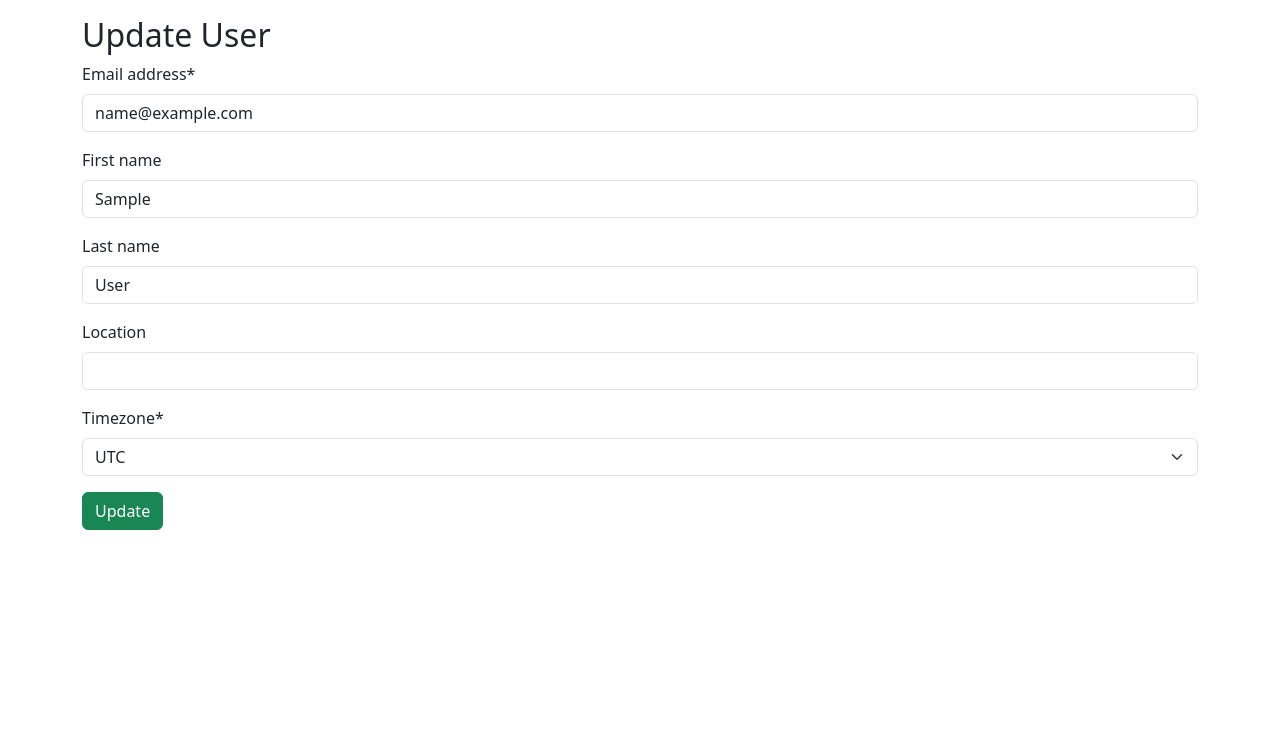
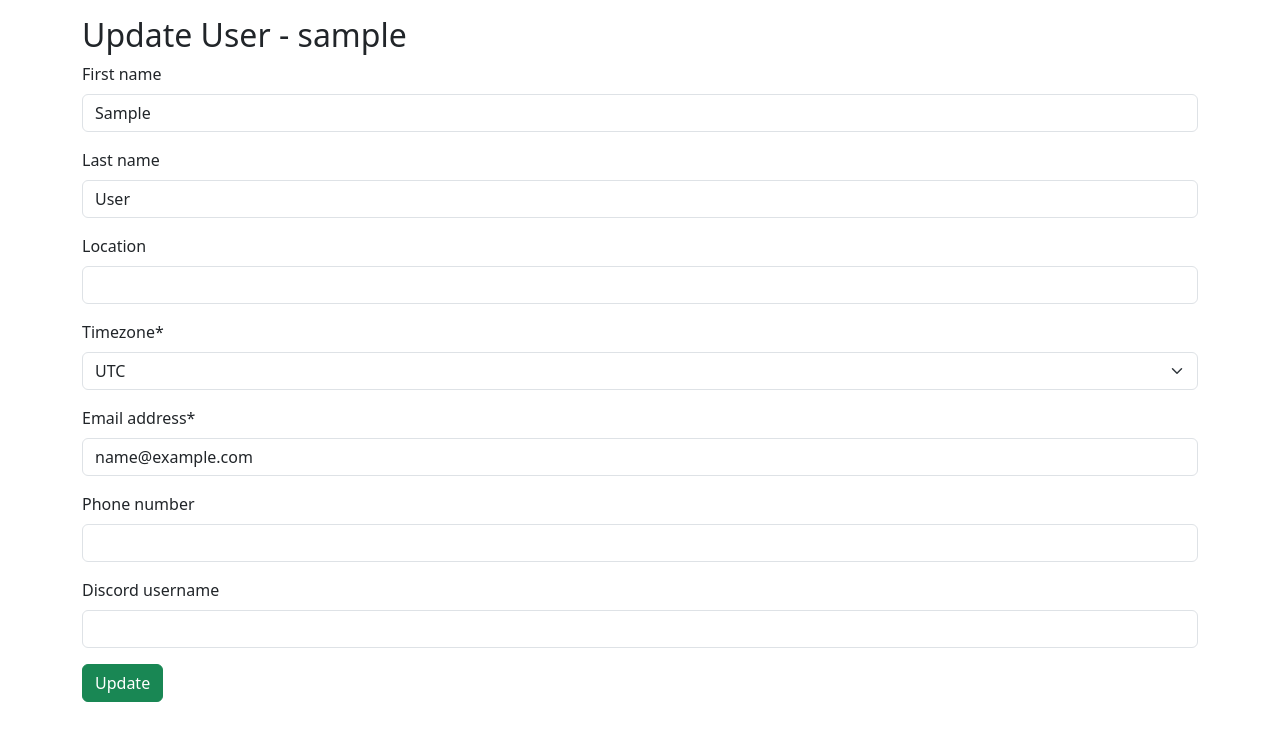
Before and after one commit to norns-dev/norns, a Django app: page /accounts/1/edit/ in a window 1280 px wide. Shown: the part 57-800 px from the top of the page. Run offline with Django 4.2, Linux system fonts and the light colour scheme; the visitor is signed in with stand-in values (Sample User, id 1); data comes from the database, SQL or seed files in the repository; parts of the project's set-up code (start-up, migrations or seed data) failed here and were passed over; some libraries are stand-ins or nearby versions.

Commit message:
Added contact fields to user profile (#114)

```diff
--- a/accounts/models.py
+++ b/accounts/models.py
@@ -10,9 +10,13 @@ class CustomUser(AbstractUser):
 
     TIMEZONES = tuple(zip(pytz.all_timezones, pytz.all_timezones))
 
+    # Custom fields
     location = models.CharField(max_length=50, null=True, blank=True)
     timezone = models.CharField(max_length=32, choices=TIMEZONES, default="UTC")
+    phone_number = models.CharField(max_length=15, null=True, blank=True)
+    discord_username = models.CharField(max_length=50, null=True, blank=True)
 
+    # Customized defaults
     email = models.EmailField(
         blank=False, max_length=254, verbose_name="email address", unique=True
     )
--- a/accounts/views.py
+++ b/accounts/views.py
@@ -34,11 +34,13 @@ class UpdateUserView(UpdateView, LoginRequiredMixin):
 
     model = CustomUser
     fields = (
-        "email",
         "first_name",
         "last_name",
         "location",
         "timezone",
+        "email",
+        "phone_number",
+        "discord_username",
     )
     template_name = "registration/user_update.html"
     success_url = reverse_lazy("user_update_complete", args=[1])
--- a/templates/registration/user_update.html
+++ b/templates/registration/user_update.html
@@ -1,10 +1,10 @@
 {% extends "base.html" %}
 {% load crispy_forms_tags %}
 {% block title %}
-    Log In
+    Update Profile
 {% endblock title %}
 {% block content %}
-    <h2>Update User</h2>
+    <h2>Update User - {{ user.username }}</h2>
     <form method="post">
         {% csrf_token %}
         {{ form|crispy }}
```
Also changed, not shown: accounts/forms.py (+7 -3 lines), accounts/migrations/0004_customuser_discord_username_customuser_phone_number.py (added).
